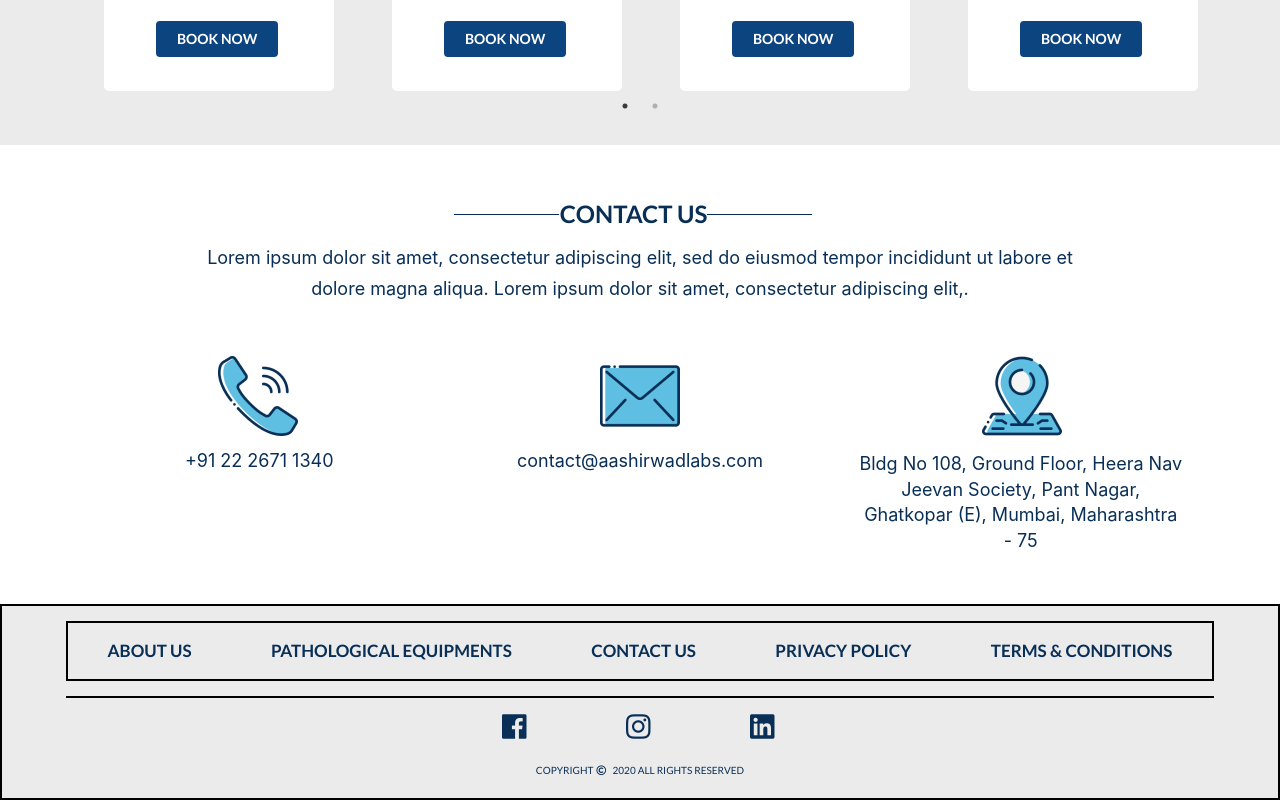
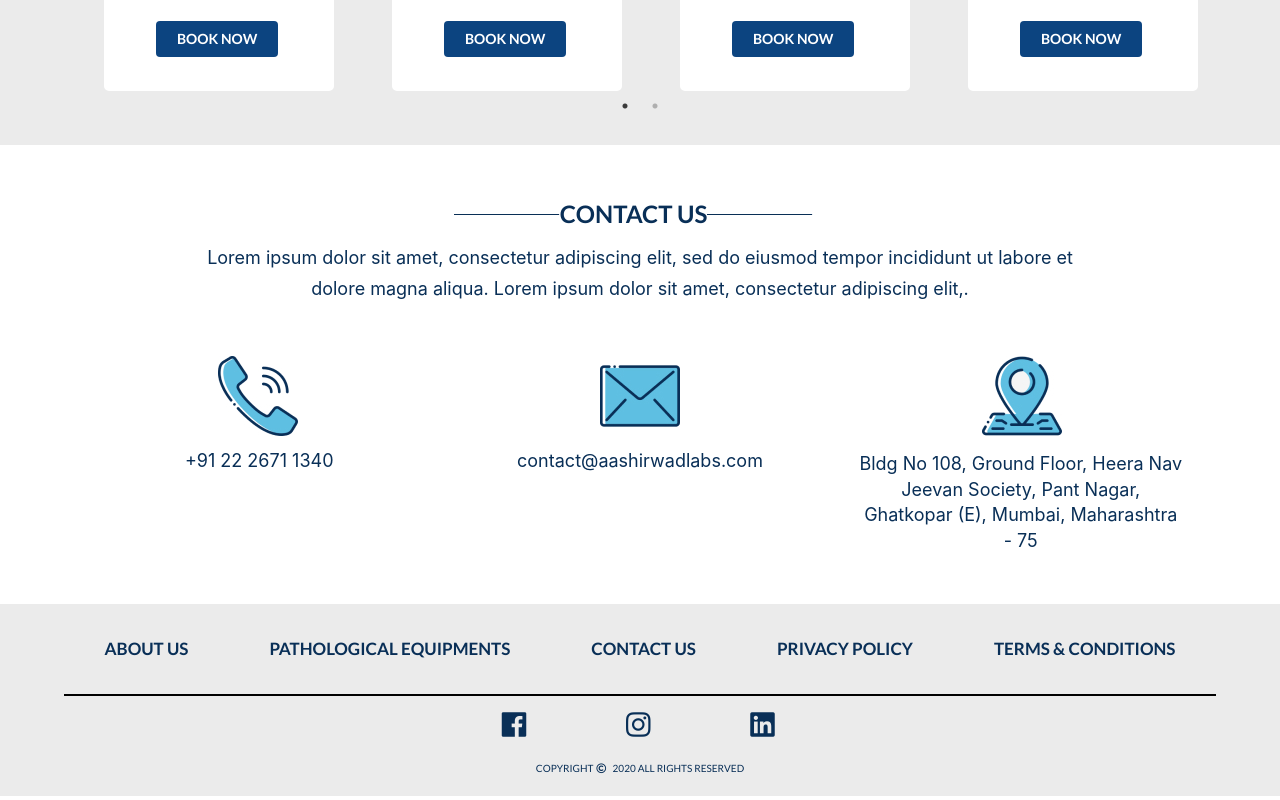
Before and after one commit to RohitGeddam-tech/Aashirvad, a React (Create React App) app: page / in a window 1280 px wide. Shown: the part 2115-2915 px from the top of the page. Built offline with nearby package versions, Linux system fonts and the light colour scheme.

Commit message:
new commit

```diff
--- a/src/Components/CSS/Footer.css
+++ b/src/Components/CSS/Footer.css
@@ -4,7 +4,6 @@
 .footerbox{
     width: 100%;
     background: #EBEBEB;
-    border: 2px solid black;
 }
 
 .insidefooter{
@@ -23,7 +22,6 @@
     justify-content: space-evenly;
     width: 100%;
     height: 60px;
-    border: 2px solid black;
     margin-bottom: 15px;
 }
 
```
